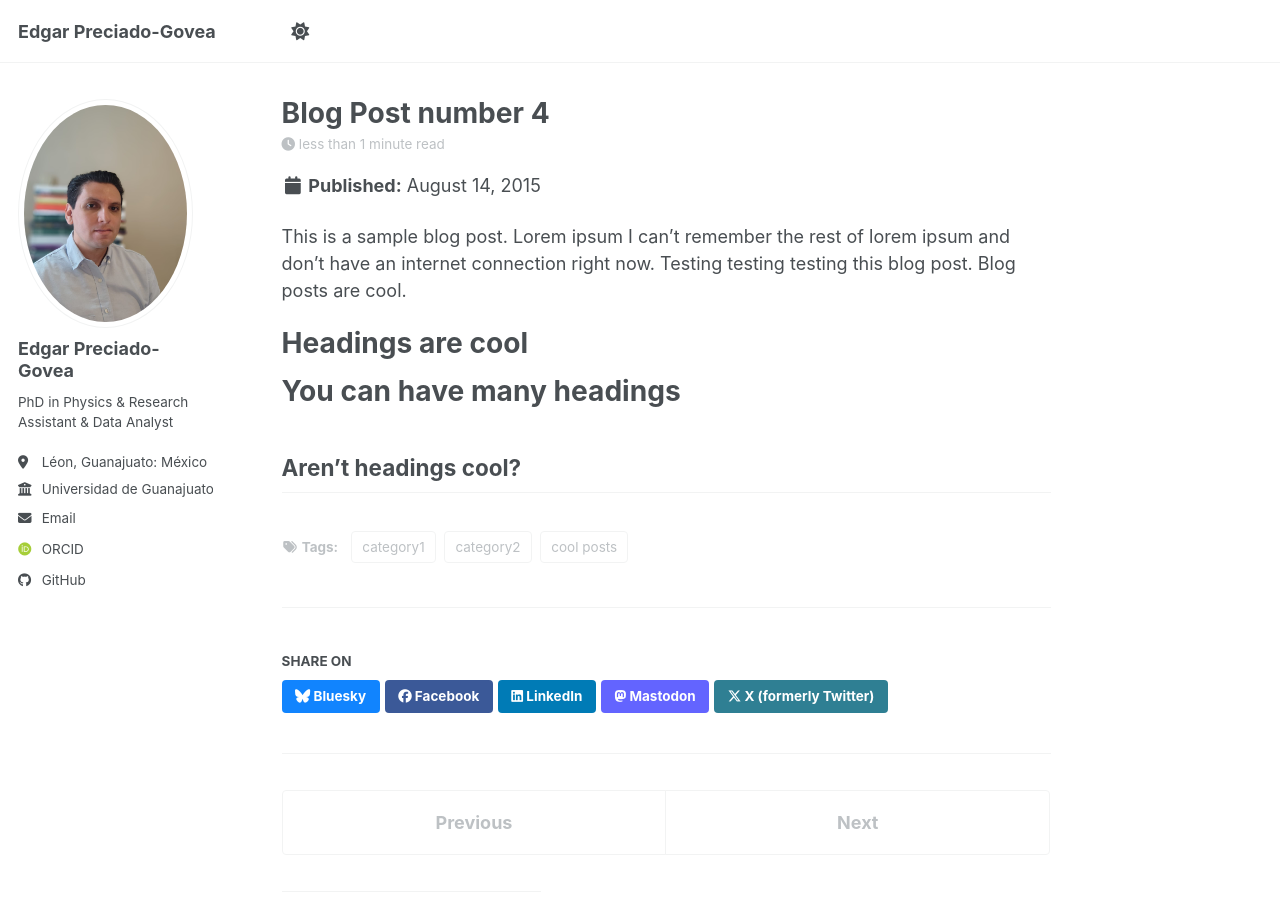
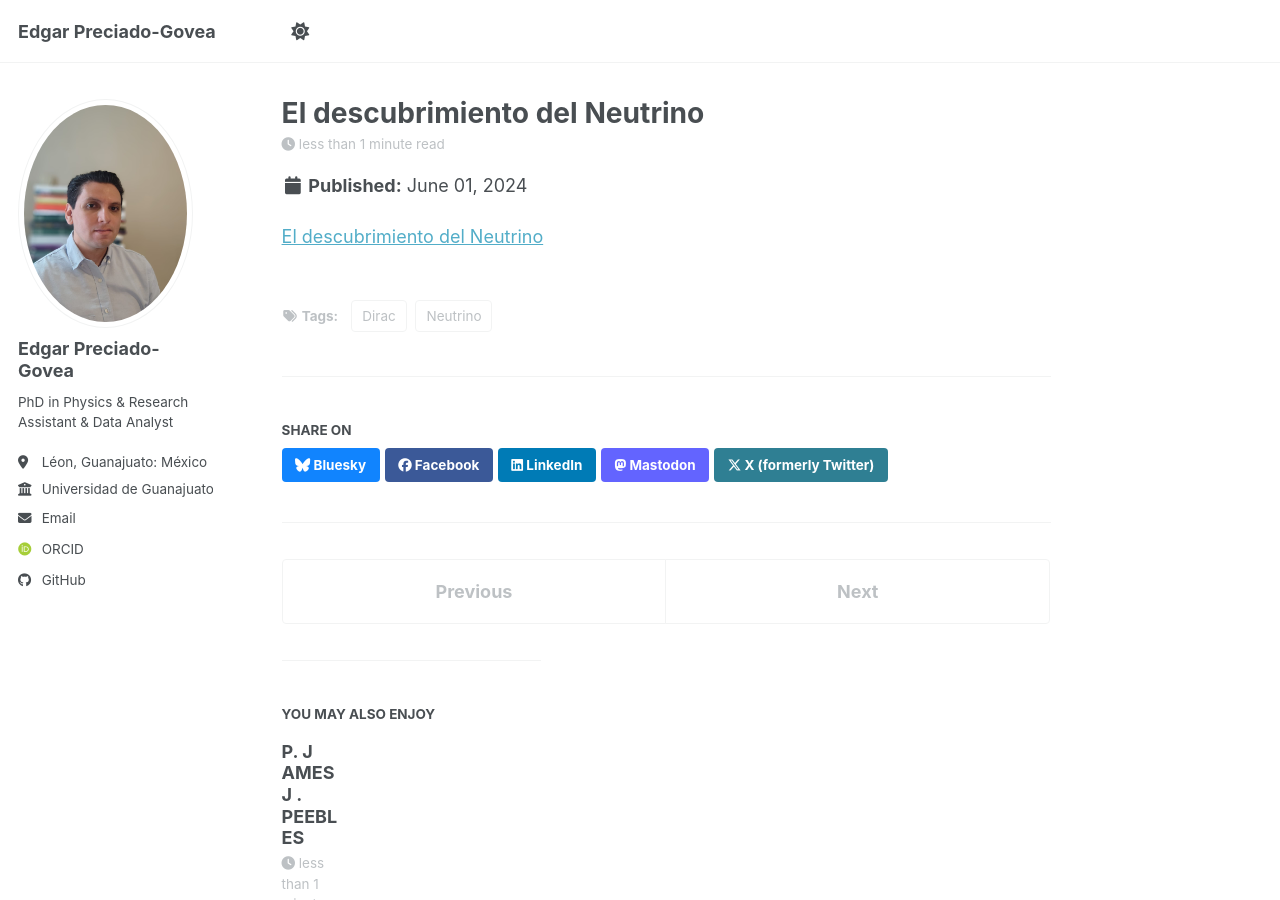
Before and after one commit to edgargovea/edgarpgovea.github.io, a Jekyll site: the page built from _posts/2015-08-14-blog-post-4.md, in a window 1280 px wide and 900 px high. Built offline with Jekyll 4.4.1, drawn with Linux system fonts in a browser that asks for light colours; some web fonts are replaced; a script bundle is joined from its source files by our own code; library files that are not in the unit come from our copies.

Commit message:
Update 2015-08-14-blog-post-4.md

```diff
--- a/_posts/2015-08-14-blog-post-4.md
+++ b/_posts/2015-08-14-blog-post-4.md
@@ -1,20 +1,10 @@
 ---
-title: 'Blog Post number 4'
-date: 2015-08-14
-permalink: /posts/2012/08/blog-post-4/
+title: 'El descubrimiento del Neutrino'
+date: 2024-06-01
+permalink: /posts/2012/08/blog-post-1/
 tags:
-  - cool posts
-  - category1
-  - category2
+  - Dirac
+  - Neutrino
 ---
 
-This is a sample blog post. Lorem ipsum I can't remember the rest of lorem ipsum and don't have an internet connection right now. Testing testing testing this blog post. Blog posts are cool.
-
-Headings are cool
-======
-
-You can have many headings
-======
-
-Aren't headings cool?
-------
+[El descubrimiento del Neutrino](https://www.dscience.ugto.mx/index.php/dscience/article/view/33/33)
```
